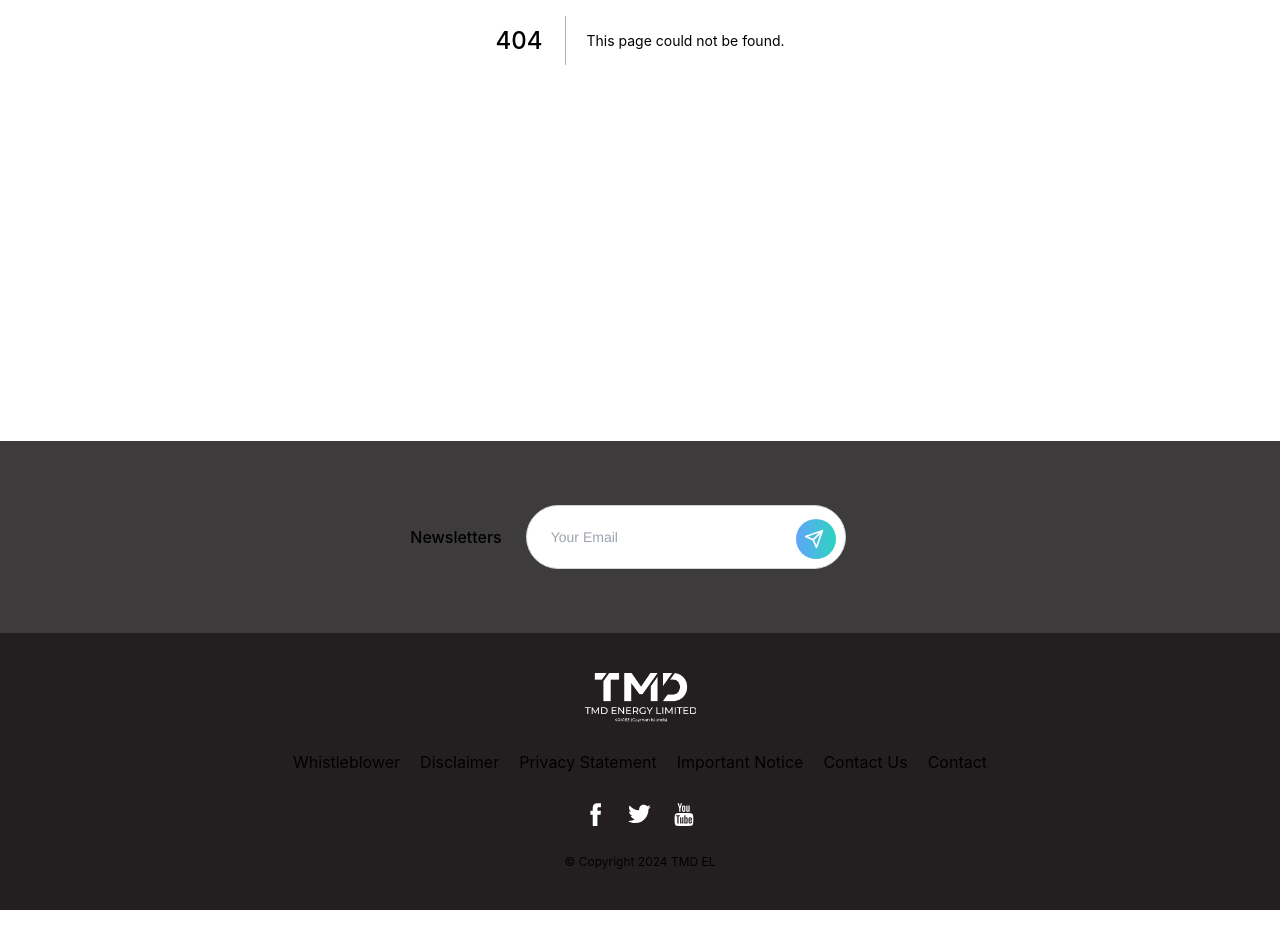
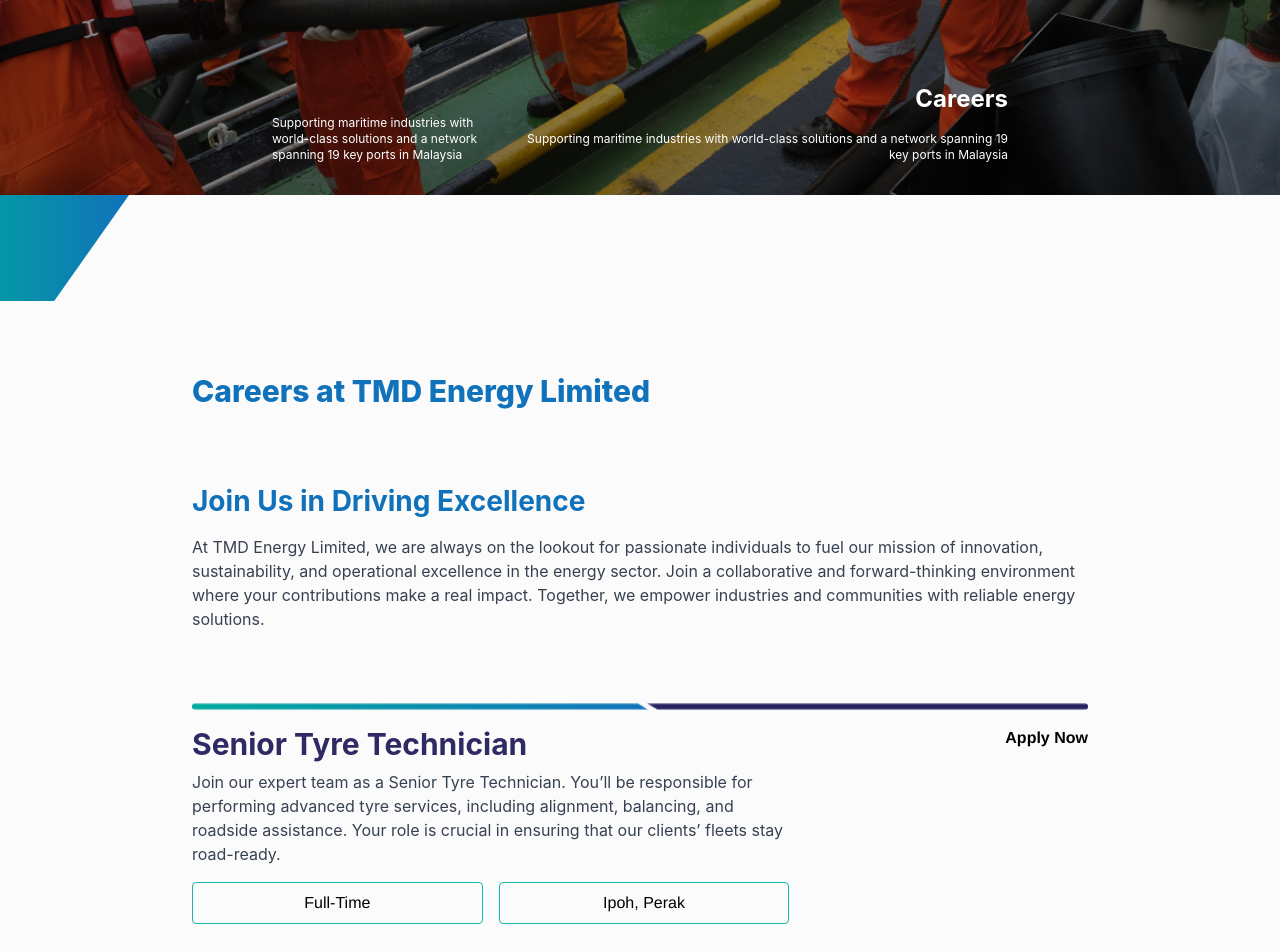
Before and after one commit to aqlhsyfqhsym/tmd-el, a Next.js app: page /career in a window 1280 px wide. Before the commit this address had no page. Shown: the part 460-1412 px from the top of the page. Before the commit the page ends 1370 px from the top, so only its background shows below. Built offline with nearby package versions, Linux system fonts and the light colour scheme.

Commit message:
career page done

```diff
--- /dev/null
+++ b/app/career/page.tsx
@@ -0,0 +1,32 @@
+import Hero from "@/components/organisms/Hero";
+import Vector from "@/components/atoms/Vector";
+import Heading from "@/components/atoms/Heading";
+import JoinUs from "@/components/molecules/SubTitleParagraph";
+import CareerData from "@/data/career.json";
+import CareerCard from "@/components/organisms/Career";
+
+export default function Career() {
+    return (
+        <div className="max-w-none bg-[#FBFBFB]">
+            <Hero
+                heading={CareerData.hero.heading}
+                subheading={CareerData.hero.subheading}
+                image={CareerData.hero.image}
+            />
+            <Vector />
+
+            <div className="container mx-auto p-10 lg:px-48">
+                <section className="py-4 md:py-8">
+                    <Heading heading={CareerData.aboutus.title} className="mb-11" />
+                    <JoinUs
+                        title={<span style={{ color: '#1072BA', fontSize: '28px' }}>{CareerData.joinus.title}</span>}
+                        description={CareerData.joinus.description}
+                    />
+
+                </section>
+                <CareerCard careers={CareerData.careers} />
+            </div>
+
+        </div>
+    );
+}
--- a/app/sustainability/page.tsx
+++ b/app/sustainability/page.tsx
@@ -1,9 +1,6 @@
-import Image from "next/image";
 import Hero from "@/components/organisms/Hero";
-import Expertise from "@/components/organisms/CardImage";
 import Vector from "@/components/atoms/Vector";
 import Heading from "@/components/atoms/Heading";
-import Subheading from "@/components/atoms/Subheading";
 import CreditRisk from "@/components/molecules/SubTitleParagraph";
 import InternalControl from "@/components/molecules/SubTitleParagraph";
 import SustainData from "@/data/sustainability.json";
--- a/components/molecules/SubTitleOrderLine/index.tsx
+++ b/components/molecules/SubTitleOrderLine/index.tsx
@@ -6,7 +6,7 @@ interface SubTitleOrderLineProps {
     details: string[];
 }
 
-const SubTitle: React.FC<SubTitleOrderLineProps> = ({ title, services, details }) => {
+const SubTitleOrderLine: React.FC<SubTitleOrderLineProps> = ({ title, services, details }) => {
     return (
         <section className="py-8">
             <h2 className="text-2xl font-bold text-[#2F2A64] mb-6">{title}</h2>
@@ -27,4 +27,4 @@ const SubTitle: React.FC<SubTitleOrderLineProps> = ({ title, services, details }
     );
 };
 
-export default SubTitle;
+export default SubTitleOrderLine;
--- a/components/molecules/SubTitleParagraph/index.tsx
+++ b/components/molecules/SubTitleParagraph/index.tsx
@@ -1,7 +1,7 @@
 import React from 'react';
 
 interface SubTitleProps {
-  title: string;
+  title: React.ReactNode;
   description: string;
 }
 
--- /dev/null
+++ b/components/organisms/Career/index.tsx
@@ -0,0 +1,50 @@
+import React from "react";
+
+interface CareerProps {
+    careers: {
+        image: string;
+        title: string;
+        description: string;
+        jobType: string;
+        location: string;
+    }[];
+}
+
+const CareerCard: React.FC<CareerProps> = ({ careers }) => {
+    return (
+        <div className="grid grid-cols-1 gap-6 pb-10">
+            {careers.map((career, index) => (
+                <div key={index} className="relative py-2">
+                    <img
+                        src={career.image}
+                        className="w-full object-cover rounded-lg mb-4"
+                        alt={career.title}
+                    />
+                    <div className="grid grid-cols-12">
+                        <div className="col-span-8">
+                            <h2 className="text-3xl font-bold mb-2" style={{ color: '#2F2A64' }}>
+                                {career.title}
+                            </h2>
+                            <p className="text-gray-700 mb-4">{career.description}</p>
+                            <div className="flex space-x-4 mb-4">
+                                <button className="border border-teal-500 text-black px-4 py-2 rounded hover:bg-teal-500 hover:text-white transition flex-1">
+                                    {career.jobType}
+                                </button>
+                                <button className="border border-teal-500 text-black px-4 py-2 rounded hover:bg-teal-500 hover:text-white transition flex-1">
+                                    {career.location}
+                                </button>
+                            </div>
+                        </div>
+                        <div className="col-span-4 flex items-start justify-end">
+                            <a href="#" className="text-black text-1xl font-bold hover:underline">
+                                Apply Now
+                            </a>
+                        </div>
+                    </div>
+                </div>
+            ))}
+        </div>
+    );
+};
+
+export default CareerCard;
--- a/components/organisms/PressRelease/index.tsx
+++ b/components/organisms/PressRelease/index.tsx
@@ -8,7 +8,7 @@ interface PressReleaseProps {
     }[];
 }
 
-const Hero: React.FC<PressReleaseProps> = ({ cards }) => {
+const PressRelease: React.FC<PressReleaseProps> = ({ cards }) => {
     return (
         <div className="grid grid-cols-1 gap-6 pb-10">
             {cards.map((card, index) => (
@@ -43,4 +43,4 @@ const Hero: React.FC<PressReleaseProps> = ({ cards }) => {
     );
 };
 
-export default Hero;
+export default PressRelease;
--- /dev/null
+++ b/data/career.json
@@ -0,0 +1,49 @@
+{
+    "hero": {
+        "heading": "Careers",
+        "subheading": "Supporting maritime industries with world-class solutions and a network spanning 19 key ports in Malaysia",
+        "image": "/images/career/header.png"
+    },
+    "aboutus": {
+        "title": "Careers at TMD Energy Limited"
+    },
+    "joinus": {
+        "title": "Join Us in Driving Excellence",
+        "description": "At TMD Energy Limited, we are always on the lookout for passionate individuals to fuel our mission of innovation, sustainability, and operational excellence in the energy sector. Join a collaborative and forward-thinking environment where your contributions make a real impact. Together, we empower industries and communities with reliable energy solutions."
+    },
+    "internalcontrol": {
+        "title": "Internal Control",
+        "description": "Lorem ipsum dolor sit amet consectetur. Sit congue feugiat interdum cum. Aliquam faucibus ultrices lobortis est eget ut vivamus. Risus erat aliquet egestas ullamcorper commodo adipiscing. Eget interdum faucibus dignissim maecenas.\nVivamus in nec malesuada vel. Nulla arcu praesent enim netus iaculis pharetra adipiscing risus semper. Pellentesque nunc nec sit pretium metus ipsum. Porttitor vivamus metus enim arcu libero a. Interdum tortor ac purus mauris sagittis porta.\nPosuere vitae et tortor eget aliquam volutpat nunc. Quis egestas faucibus vel aenean eget. Praesent vitae tristique netus diam est cras faucibus. Lacus maecenas aliquam fermentum suscipit eu cras ullamcorper. Massa iaculis quis vitae diam quis. Arcu est cras justo neque. Luctus sit maecenas nulla consectetur vitae. Nunc ridiculus sit pulvinar turpis venenatis blandit. Venenatis eu egestas sed consectetur ac. Leo lectus convallis eleifend fames. Morbi venenatis neque habitant pharetra magna."
+    },
+    "environmental": {
+        "title": "Environmental, Social and Governance",
+        "description": "Lorem ipsum dolor sit amet consectetur. Sit congue feugiat interdum cum. Aliquam faucibus ultrices lobortis."
+    },
+    "compliance": {
+        "title": "Compliance and Risk Management",
+        "description": "Lorem ipsum dolor sit amet consectetur. Sit congue feugiat interdum cum. Aliquam faucibus ultrices lobortis est eget ut vivamus. Risus erat aliquet egestas ullamcorper commodo adipiscing. Eget interdum faucibus "
+    },
+    "careers": [
+        {
+            "image": "/images/career/line.png",
+            "title": "Senior Tyre Technician",
+            "description": "Join our expert team as a Senior Tyre Technician. You’ll be responsible for performing advanced tyre services, including alignment, balancing, and roadside assistance. Your role is crucial in ensuring that our clients’ fleets stay road-ready.",
+            "jobType": "Full-Time",
+            "location": "Ipoh, Perak"
+        },
+        {
+            "image": "/images/career/line.png",
+            "title": "Energy Engineer",
+            "description": "Join our expert team as a Senior Tyre Technician. You’ll be responsible for performing advanced tyre services, including alignment, balancing, and roadside assistance. Your role is crucial in ensuring that our clients’ fleets stay road-ready.",
+            "jobType": "Full-Time",
+            "location": "Ipoh, Perak"
+        },
+        {
+            "image": "/images/career/line.png",
+            "title": "Logistics Coordinator",
+            "description": "Join our expert team as a Senior Tyre Technician. You’ll be responsible for performing advanced tyre services, including alignment, balancing, and roadside assistance. Your role is crucial in ensuring that our clients’ fleets stay road-ready.",
+            "jobType": "Full-Time",
+            "location": "Ipoh, Perak"
+        }
+    ]
+}
```
Also changed, not shown: public/images/career/header.png (added), public/images/career/line.png (added).
